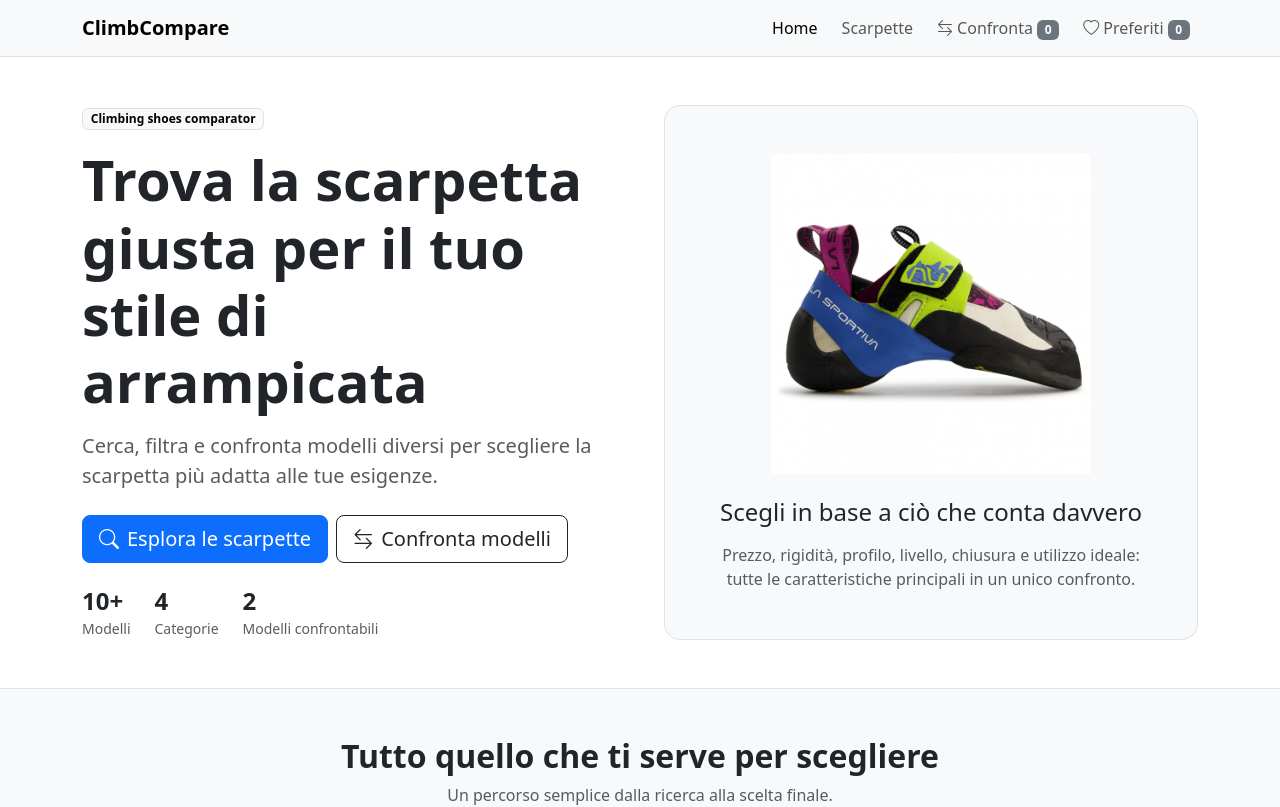
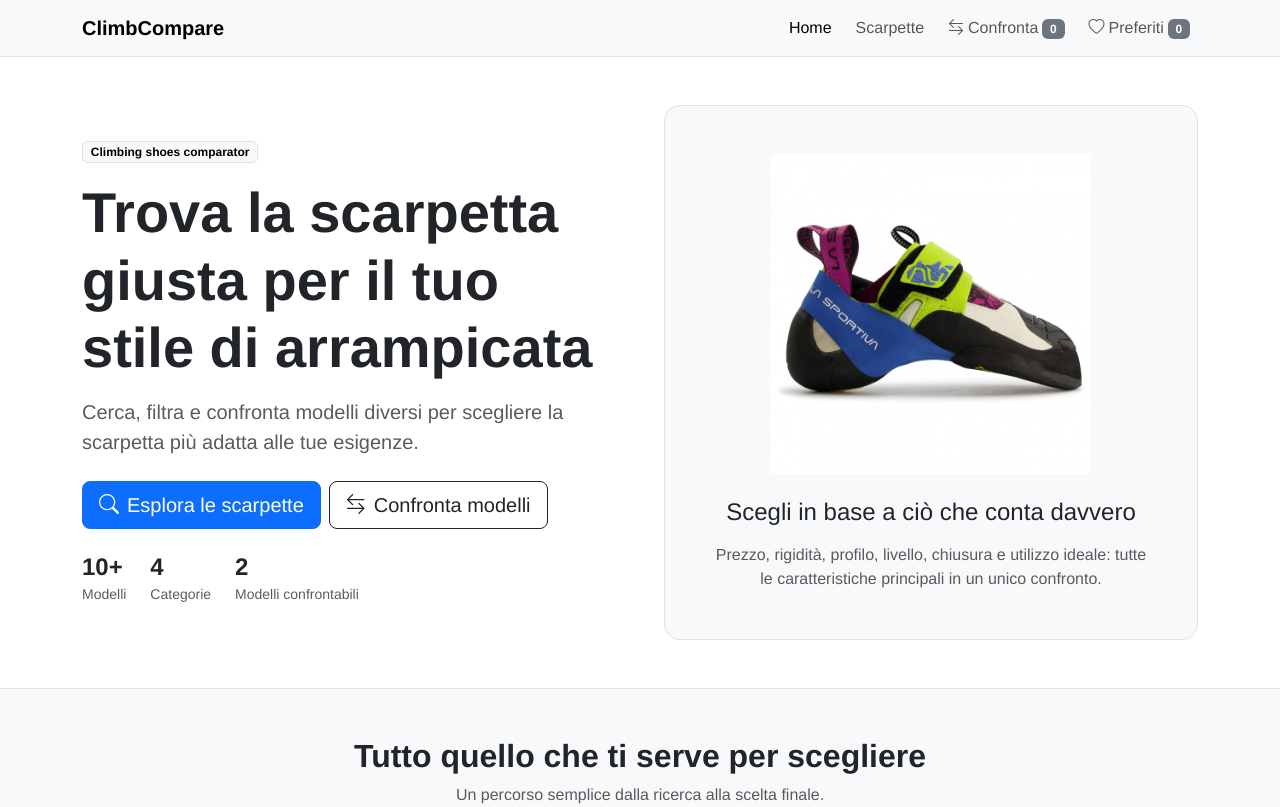
Before and after one commit to alessiaasmeraglia/progetto-finale-spec-frontend-front, a React (Vite) app: page / in a window 1280 px wide. Shown: the top 807 px of the page. Built offline with nearby package versions, Linux system fonts and the light colour scheme; no server answers.

Commit message:
Cambio font

```diff
--- a/src/index.css
+++ b/src/index.css
@@ -1,3 +1,11 @@
+body,
+button,
+input,
+select,
+textarea {
+    font-family: Helvetica, Arial, sans-serif;
+}
+
 .home-hero-shoe {
     width: 100%;
     max-width: 420px;
```
